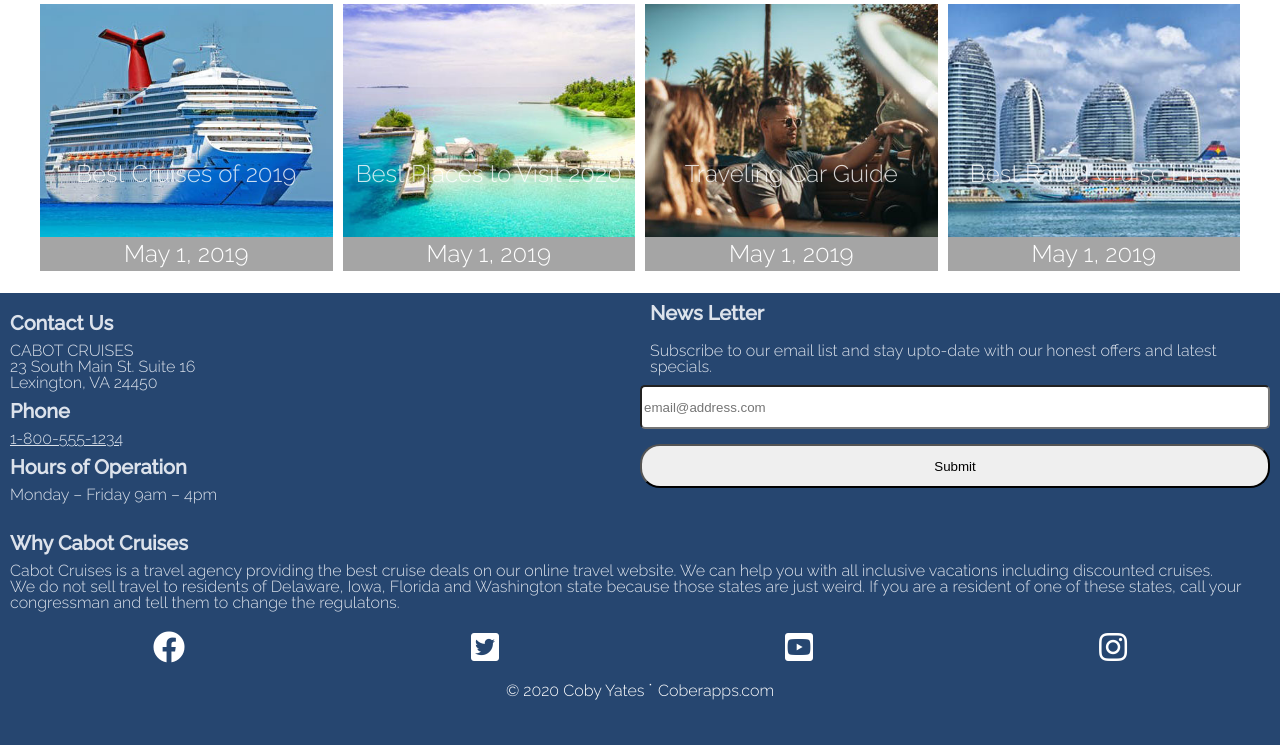
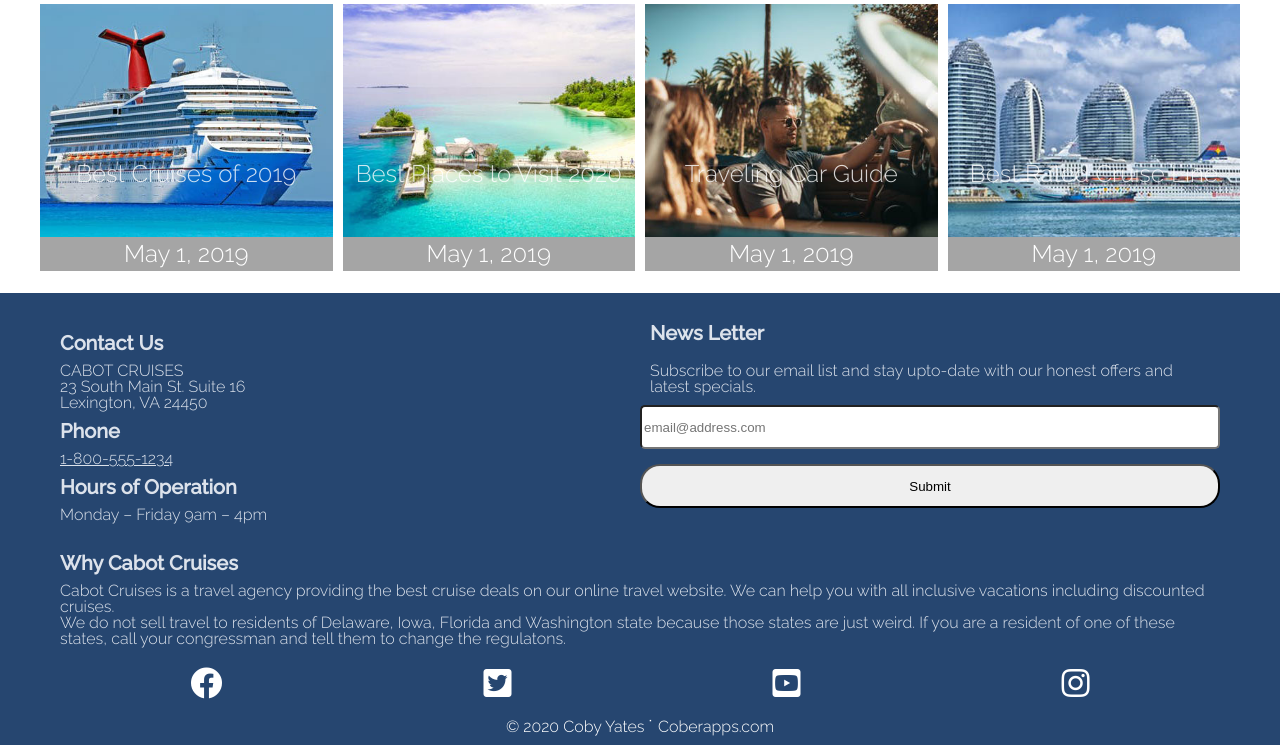
Before and after one commit to CobyYates/Cabot-Cruise, a PHP site: page / in a window 1280 px wide. Shown: the part 669-1414 px from the top of the page. Before the commit the page ends 1369 px from the top, so only its background shows below. Run offline with PHP 8.4, Linux system fonts and the light colour scheme; some libraries are stand-ins or nearby versions.

Commit message:
updated footer max-width

```diff
--- a/css/styles.css
+++ b/css/styles.css
@@ -353,21 +353,24 @@ footer {
     header h1 {
       padding-top: 50px; }
 
-  footer {
+  .footerContainer {
+    max-width: 1200px;
+    margin-left: auto;
+    margin-right: auto;
     display: grid;
     grid-template-columns: 50% 50%;
     grid-template-rows: auto auto auto auto;
     grid-template-areas: "one two" "three three" "four four" "five five"; }
-    footer .contact {
+    .footerContainer .contact {
       grid-area: one; }
-    footer .news {
+    .footerContainer .news {
       grid-area: two;
       padding-right: 10px; }
-    footer .why {
+    .footerContainer .why {
       grid-area: three; }
-    footer .social {
+    .footerContainer .social {
       grid-area: four; }
-    footer .developer {
+    .footerContainer .developer {
       grid-area: five; }
 
   .navi {
--- a/index.html
+++ b/index.html
@@ -84,6 +84,7 @@
 
     <!-- FOOTER STARTS HERE -->
     <footer>
+      <div class="footerContainer">
         <div class="contact">
           <section class="location">
             <h3>Contact Us</h3>
@@ -105,12 +106,12 @@
           <h3>Why Cabot Cruises</h3>
           <p>
             Cabot Cruises is a travel agency providing the best cruise deals on
-          our online travel website. We can help you with all inclusive vacations
-          including discounted cruises.
+            our online travel website. We can help you with all inclusive
+            vacations including discounted cruises.
           </p>
           <p>
-		  We do not sell travel to residents of Delaware, Iowa, Florida
-		  and Washington state because those states are just weird. If you are a
+            We do not sell travel to residents of Delaware, Iowa, Florida and
+            Washington state because those states are just weird. If you are a
             resident of one of these states, call your congressman and tell them
             to change the regulatons.
           </p>
@@ -119,8 +120,8 @@
         <div class="news">
           <h3>News Letter</h3>
           <p>
-          Subscribe to our email list and stay upto-date with our honest offers
-          and latest specials.
+            Subscribe to our email list and stay upto-date with our honest
+            offers and latest specials.
           </p>
           <section id="search">
             <form method="get" action="">
@@ -144,6 +145,7 @@
 
         <div class="developer">
           &copy; 2020 Coby Yates &dot; Coberapps.com
+        </div>
       </div>
     </footer>
 
--- a/sass/_medium.scss
+++ b/sass/_medium.scss
@@ -91,7 +91,10 @@ header {
   }
 }
 
-footer {
+.footerContainer {
+    max-width: 1200px;
+    margin-left: auto;
+    margin-right: auto;
     display: grid;
     grid-template-columns: 50% 50%;
     grid-template-rows: auto auto auto auto;
```
Also changed, not shown: 1 other file. Lines whose indentation alone changed are shown as unchanged.
